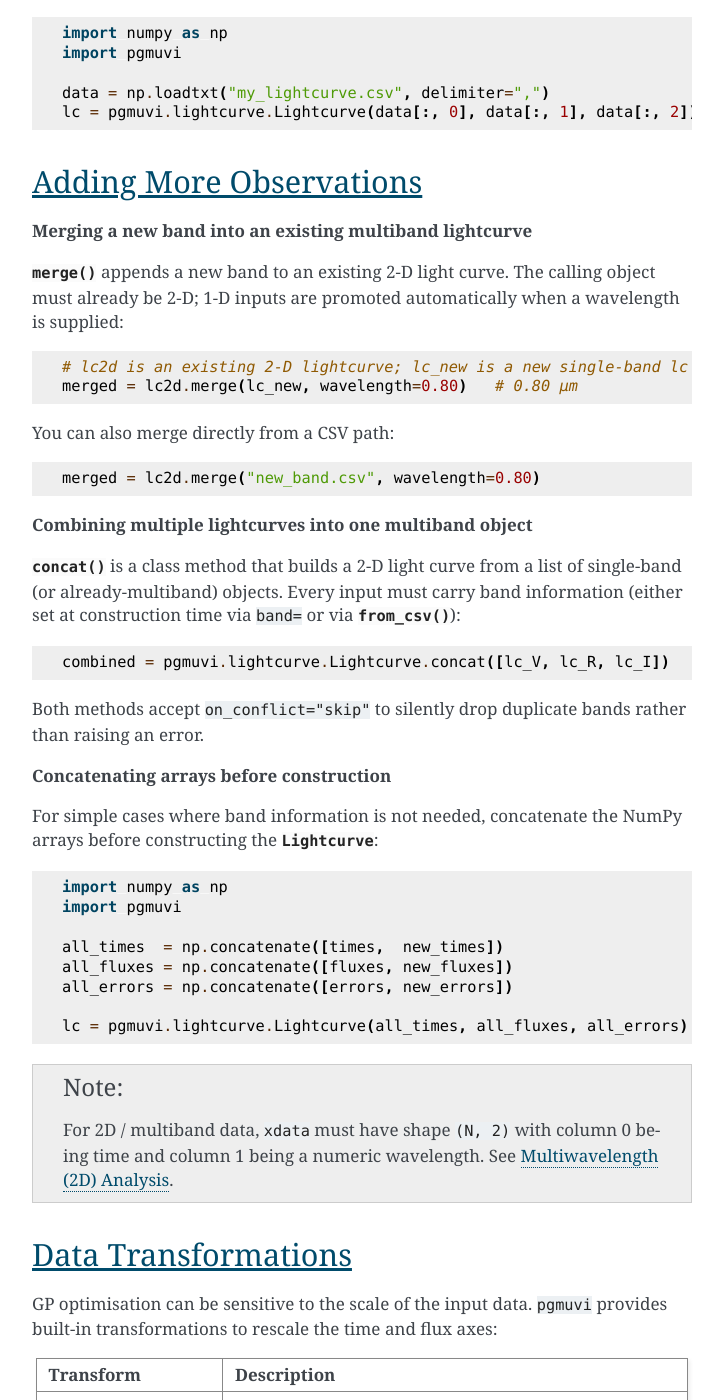
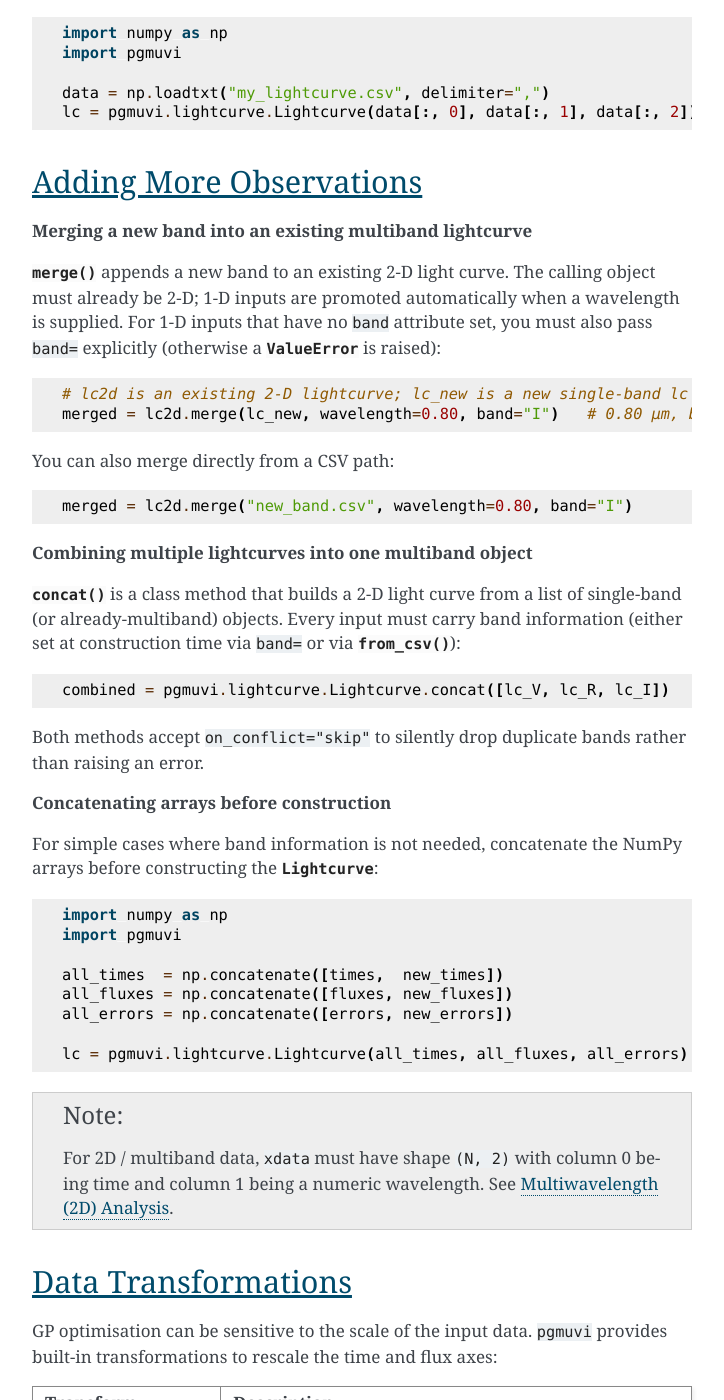
Before and after one commit to ICSM/pgmuvi, a Sphinx documentation site: the page built from docs/source/howto/loading_data.rst, in a window 1280 px wide and 1400 px high, scrolled down 2303 px. Shown: the whole window, without its empty margins (388-1112 px from the left). Built offline with Sphinx 7.4.7, drawn with Linux system fonts in a browser that asks for light colours; pages that are not in the unit, such as notebooks, are missing from menus; some of the changed text lies outside the part shown.

Commit message:
Fix RobustZScore description (IQR→MAD) and merge() band= requirement in docs
Agent-Logs-Url: https://github.com/ICSM/pgmuvi/sessions/10ebf439-816a-4a05-a18c-338733371c85

Co-authored-by: pscicluna <509178+pscicluna@users.noreply.github.com>

```diff
--- a/docs/source/concepts.rst
+++ b/docs/source/concepts.rst
@@ -78,8 +78,8 @@ transformations:
 
 * **MinMax:** rescales data to the range [0, 1].
 * **ZScore:** standardises data to zero mean and unit variance.
-* **RobustZScore:** standardises using the median and interquartile range, making it
-  robust to outliers.
+* **RobustZScore:** standardises using the median and median absolute deviation (MAD),
+  making it robust to outliers.
 
 Transformations can be applied to the time axis (``xtransform``) or the flux/magnitude
 axis (``ytransform``).  All predictions are automatically inverse-transformed back to
--- a/docs/source/howto/loading_data.rst
+++ b/docs/source/howto/loading_data.rst
@@ -110,14 +110,16 @@ Adding More Observations
 
 :meth:`~pgmuvi.lightcurve.Lightcurve.merge` appends a new band to an
 existing 2-D light curve.  The calling object must already be 2-D; 1-D
-inputs are promoted automatically when a wavelength is supplied::
+inputs are promoted automatically when a wavelength is supplied.  For 1-D
+inputs that have no ``band`` attribute set, you must also pass ``band=``
+explicitly (otherwise a :class:`ValueError` is raised)::
 
     # lc2d is an existing 2-D lightcurve; lc_new is a new single-band lc
-    merged = lc2d.merge(lc_new, wavelength=0.80)   # 0.80 μm
+    merged = lc2d.merge(lc_new, wavelength=0.80, band="I")   # 0.80 μm, band "I"
 
 You can also merge directly from a CSV path::
 
-    merged = lc2d.merge("new_band.csv", wavelength=0.80)
+    merged = lc2d.merge("new_band.csv", wavelength=0.80, band="I")
 
 **Combining multiple lightcurves into one multiband object**
 
```
Also changed, not shown: other parts of docs/source/howto/loading_data.rst (+1 -1 lines).
